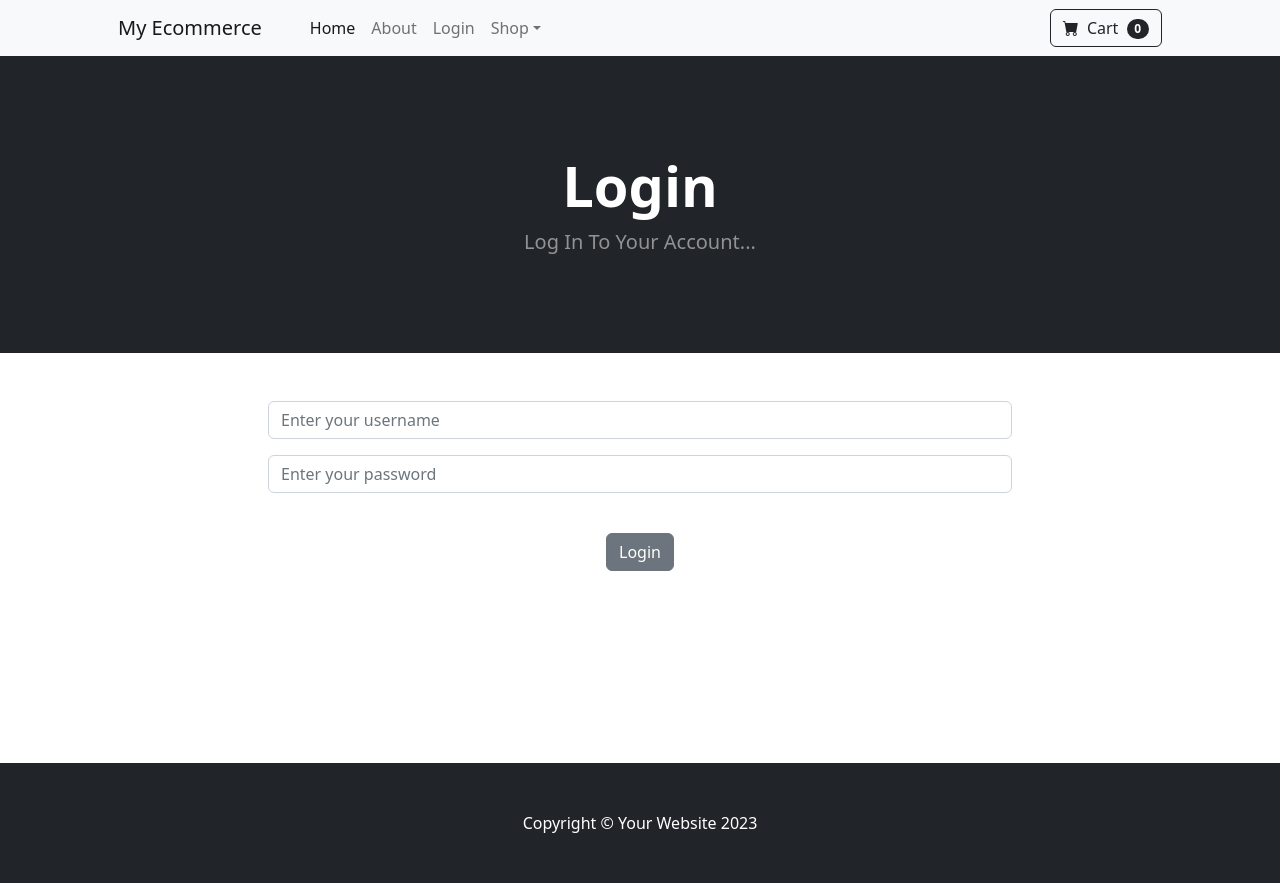
After one commit to miteshtiwary123/Ecommerce_django, a Django app: page /login/ in a window 1280 px wide. The commit adds this page. Run offline with Django 4.2, Linux system fonts and the light colour scheme; some libraries are stand-ins or nearby versions.

Commit message:
Login Logut added

```diff
--- a/store/templates/base.html
+++ b/store/templates/base.html
@@ -16,10 +16,19 @@
         <link href="{% static 'css/styles.css' %}" rel="stylesheet" />
     </head>
     <body>
-       {% include "navbar.html" %}
+        {% include "navbar.html" %}
 
-       {% block content %}
-       {% endblock content %}
+        {% if messages %}
+            {% for message in messages %}
+                <div class="alert alert-warning alert-dismissible fade show" role="alert">
+                    {{ message }}
+                    <button type="button" class="btn-close" data-bs-dismiss="alert" aria-label="Close"></button>
+                </div>
+            {% endfor %}
+        {% endif %}
+
+        {% block content %}
+        {% endblock content %}
 
         <!-- Footer-->
         <footer class="py-5 bg-dark">
--- /dev/null
+++ b/store/templates/login.html
@@ -0,0 +1,39 @@
+{% extends "base.html" %}
+
+{% block content %}
+<!-- Header-->
+<header class="bg-dark py-5">
+    <div class="container px-4 px-lg-5 my-5">
+        <div class="text-center text-white">
+            <h1 class="display-4 fw-bolder">Login</h1>
+            <p class="lead fw-normal text-white-50 mb-0">Log In To Your Account...</p>
+        </div>
+    </div>
+</header>
+<div class="container">
+    <div class="row">
+        <center>
+            <div class="col-8">
+                <br /><br />
+                <form method="POST" action="{% url 'login' %}">
+                    {% csrf_token %}
+                    <div class="mb-3">
+                      <input type="text" class="form-control" name="username" placeholder="Enter your username">
+                    </div>
+                    <div class="mb-3">
+                      <input type="password" class="form-control" name="password" placeholder="Enter your password">
+                    </div>
+                    <br />
+                    <button type="submit" class="btn btn-secondary">Login</button>
+                  </form>
+                <br /><br />
+                <br /><br />
+                <br /><br />
+                <br /><br />
+            </div>
+        </center>
+    </div>
+</div>
+
+
+{% endblock content %}
--- a/store/templates/navbar.html
+++ b/store/templates/navbar.html
@@ -7,6 +7,15 @@
             <ul class="navbar-nav me-auto mb-2 mb-lg-0 ms-lg-4">
                 <li class="nav-item"><a class="nav-link active" aria-current="page" href="{% url "home" %}">Home</a></li>
                 <li class="nav-item"><a class="nav-link" href="{% url "about" %}">About</a></li>
+
+                {% if user.is_authenticated %}
+                    <li class="nav-item"><a class="nav-link" href="{% url "logout" %}">Logout</a></li>
+                {% else %}
+                    <li class="nav-item"><a class="nav-link" href="{% url "login" %}">Login</a></li>
+                {% endif %}
+
+
+
                 <li class="nav-item dropdown">
                     <a class="nav-link dropdown-toggle" id="navbarDropdown" href="#" role="button" data-bs-toggle="dropdown" aria-expanded="false">Shop</a>
                     <ul class="dropdown-menu" aria-labelledby="navbarDropdown">
--- a/store/urls.py
+++ b/store/urls.py
@@ -4,4 +4,7 @@ from . import views
 urlpatterns = [
     path('', views.home, name="home"),
     path('about/', views.about, name="about"),
+    path('login/', views.login_user, name="login"),
+    path('logout/', views.logout_user, name="logout"),
+
 ]
--- a/store/views.py
+++ b/store/views.py
@@ -1,5 +1,7 @@
-from django.shortcuts import render
+from django.shortcuts import render, redirect
 from .models import Product
+from django.contrib.auth import authenticate, login, logout
+from django.contrib import messages
 
 def home(request):
     products = Product.objects.all()
@@ -7,3 +9,24 @@ def home(request):
 
 def about(request):
     return render(request, 'about.html', {})
+
+def login_user(request):
+    if request.method == "POST":
+        username = request.POST['username']
+        password = request.POST['password']
+        user = authenticate(request, username=username, password=password)
+        if user is not None:
+            login(request, user)
+            messages.success(request, ("You have been logged in successfully.."))
+            return redirect('home')
+        else:
+            messages.success(request, ("There was an error, please try again."))
+            return redirect('login')
+    else:
+        return render(request, 'login.html', {})
+
+
+def logout_user(request):
+    logout(request)
+    messages.success(request, ("You have been logged out..."))
+    return redirect('home')
```
Also changed, not shown: db.sqlite3.
